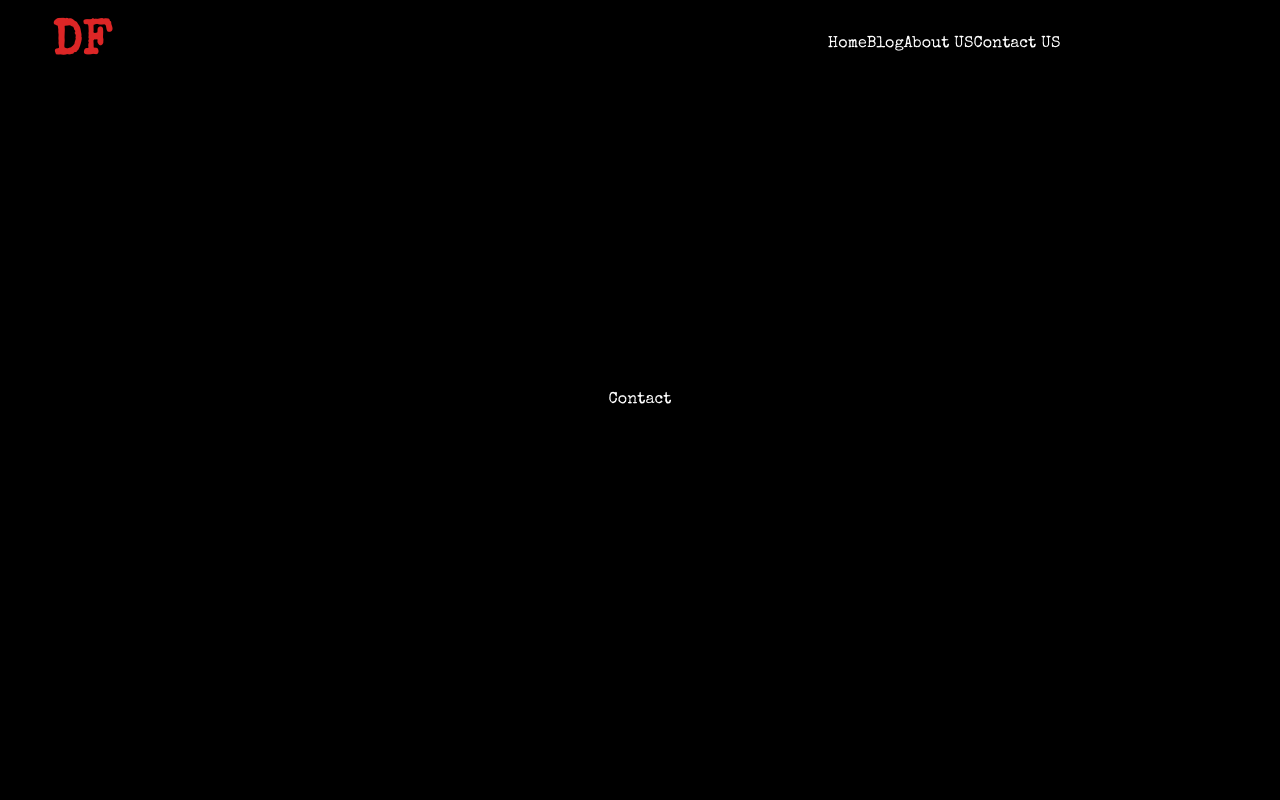
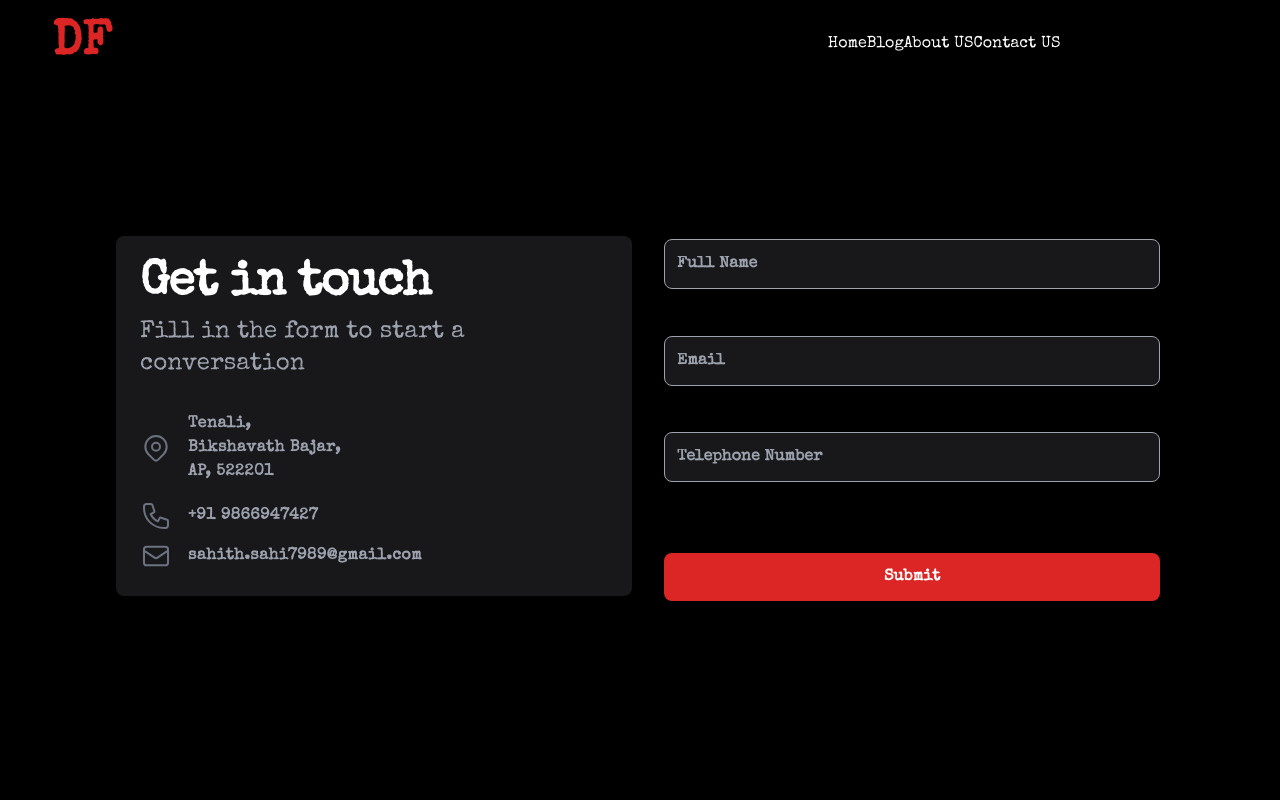
Before and after one commit to Dare-devil-23/dizzyfit, a Next.js app: page /contact in a window 1280 px wide. Shown: the top 800 px of the page. Built offline with nearby package versions, Linux system fonts and the light colour scheme.

Commit message:
contact about pages

```diff
--- a/pages/about.js
+++ b/pages/about.js
@@ -1,8 +1,74 @@
 import React from 'react'
-
+import { FaToolbox } from 'react-icons/fa'
+import { ImLocation2 } from 'react-icons/im'
+import { RiFacebookLine, RiInstagramLine, RiTwitterLine, RiGithubLine, RiTelegramLine} from 'react-icons/ri'
+import Link from 'next/link'
 const About = () => {
   return (
-    <div className='min-h-screen text-white flex justify-center items-center'>About</div>
+    <div className='min-h-screen mt-16 flex justify-center items-center'>
+      <div className="max-w-4xl flex items-center h-auto lg:h-screen flex-wrap mx-auto my-32 lg:my-0">
+        <div id="profile" className="w-full lg:w-3/5 rounded-lg lg:rounded-l-lg lg:rounded-r-none shadow-2xl bg-zinc-900 opacity-75 mx-6 lg:mx-0">
+          <div className="p-4 md:p-12 text-center lg:text-left">
+            <div className="block lg:hidden rounded-full shadow-xl mx-auto -mt-16 h-48 w-48 bg-cover bg-center" >
+              <img src='https://images.unsplash.com/photo-1519085360753-af0119f7cbe7?ixlib=rb-4.0.3&ixid=MnwxMjA3fDB8MHxwaG90by1wYWdlfHx8fGVufDB8fHx8&auto=format&fit=crop&w=387&q=80' />
+            </div>
+
+            <h1 className="text-3xl font-bold pt-8 lg:pt-0">Sahith</h1>
+            <div className="mx-auto lg:mx-0 w-4/5 pt-3 border-b-2 border-red-600 opacity-25"></div>
+            <p className="pt-4 text-base font-bold flex items-center justify-center lg:justify-start">
+              <a className="h-4 fill-current text-red-600 pr-4">
+                <FaToolbox className="text-lg"/>
+              </a>Full Stack Developer</p>
+            <p className="pt-2 text-gray-600 text-xs lg:text-sm flex items-center justify-center lg:justify-start">
+              <a className="h-4 fill-current text-red-600 pr-4">
+              <ImLocation2 className="text-lg"/>
+            </a>Location - 16.2379° N, 80.6444° E</p>
+            <p className="pt-8 text-sm">Happiness is a by-product of an effort to make someone else happy.</p>
+
+            <div className="pt-12 pb-8">
+              <Link href="/contact" className="bg-red-600 hover:bg-red-500 text-white font-bold py-4 px-4 rounded-full">
+                Get In Touch
+              </Link>
+            </div>
+
+            <div className="mt-6 pb-16 lg:pb-0 w-full justify-evenly text-2xl lg:w-full mx-auto flex flex-wrap items-center">
+              <a className="link" href="#"  >
+                <span className="h-6 fill-current text-gray-600  hover:text-red-600" >
+                  <RiFacebookLine/>
+                </span>
+              </a>
+              <a className="link" href="#"  >
+                <span className="h-6 fill-current text-gray-600  hover:text-red-600" >
+                  <RiInstagramLine />
+                </span>
+              </a>
+              <a className="link" href="#"  >
+                <span className="h-6 fill-current text-gray-600  hover:text-red-600" >
+                  <RiGithubLine />
+                </span>
+              </a>
+              <a className="link" href="#"  >
+                <span className="h-6 fill-current text-gray-600  hover:text-red-600" >
+                  <RiTwitterLine />
+                </span>
+              </a>
+              <a className="link" href="#"  >
+                <span className="h-6 fill-current text-gray-600  hover:text-red-600" >
+                  <RiTelegramLine />
+                </span>
+              </a>
+            </div>
+          </div>
+
+        </div>
+
+        <div className="w-full lg:w-2/5 hidden md:block">
+          <img src="https://images.unsplash.com/photo-1599847022902-f64cc1ae97fd?ixlib=rb-4.0.3&ixid=MnwxMjA3fDB8MHxwaG90by1wYWdlfHx8fGVufDB8fHx8&auto=format&fit=crop&w=464&q=80" />
+
+        </div>
+
+      </div>
+    </div>
   )
 }
 
--- a/pages/components/bodypart.js
+++ b/pages/components/bodypart.js
@@ -4,7 +4,7 @@ const BodyPart = (props) => {
   return (
     <button className={
       `flex justify-center items-center m-1 font-medium py-2 px-4 lg:py-2 lg:px-3 2xl:py-3 2xl:px-5 rounded-full text-white border border-zinc-300 border-opacity-25  hover:border-opacity-10
-      ${props.bodyPart === props.part ? "bg-red-600 hover:bg-red-500" : "bg-zinc-800 hover:bg-zinc-600"}
+      ${props.bodyPart === props.part ? "bg-red-600 hover:bg-red-500" : "bg-zinc-900 hover:bg-zinc-800"}
       ` }
       onClick={()=>{
         props.setBodyPart(props.part)
--- a/pages/components/footer.js
+++ b/pages/components/footer.js
@@ -17,7 +17,7 @@ export default function Footer() {
                             To ensure that all Wikipedia content is verifiable, anyone may question an uncited claim. If your work has been tagged
                         </p>
                         <div className="w-44 pt-6 md:pt-0" id="#contact">
-                            <Link href="/contact" className="bg-red-600 justify-center text-center rounded-lg shadow px-10 py-3 flex items-center">
+                            <Link href="/contact" className="bg-red-600 hover:bg-red-500 justify-center text-center rounded-full shadow px-10 py-3 flex items-center">
                                 Contact US
                             </Link>
                         </div>
--- a/pages/contact.js
+++ b/pages/contact.js
@@ -2,8 +2,73 @@ import React from 'react'
 
 const Contact = () => {
   return (
-    <div >
-        Contact
+    <div className='container mt-10 md:mt-0'>
+      <div className="relative flex items-top justify-center min-h-screen  sm:items-center sm:pt-0">
+        <div className="max-w-6xl mx-auto sm:px-6 lg:px-8">
+          <div className="mt-8 overflow-hidden">
+            <div className="grid grid-cols-1 md:grid-cols-2">
+              <div className="p-6 m-5 md:mr-2 bg-zinc-900 rounded-lg">
+                <h1 className="text-4xl sm:text-5xl text-white font-extrabold tracking-tight">
+                  Get in touch
+                </h1>
+                <p className="text-normal text-lg sm:text-2xl font-medium  text-gray-400 mt-2">
+                  Fill in the form to start a conversation
+                </p>
+
+                <div className="flex items-center mt-8  text-gray-400">
+                  <svg fill="none" stroke="currentColor" stroke-linecap="round" stroke-linejoin="round" stroke-width="1.5" viewBox="0 0 24 24" className="w-8 h-8 text-gray-500">
+                    <path stroke-linecap="round" stroke-linejoin="round" stroke-width="1.5" d="M17.657 16.657L13.414 20.9a1.998 1.998 0 01-2.827 0l-4.244-4.243a8 8 0 1111.314 0z" />
+                    <path stroke-linecap="round" stroke-linejoin="round" stroke-width="1.5" d="M15 11a3 3 0 11-6 0 3 3 0 016 0z" />
+                  </svg>
+                  <div className="ml-4 text-md tracking-wide font-semibold w-40">
+                    Tenali, Bikshavath Bajar, AP,
+                    522201
+                  </div>
+                </div>
+
+                <div className="flex items-center mt-4  text-gray-400">
+                  <svg fill="none" stroke="currentColor" stroke-linecap="round" stroke-linejoin="round" stroke-width="1.5" viewBox="0 0 24 24" className="w-8 h-8 text-gray-500">
+                    <path stroke-linecap="round" stroke-linejoin="round" stroke-width="1.5" d="M3 5a2 2 0 012-2h3.28a1 1 0 01.948.684l1.498 4.493a1 1 0 01-.502 1.21l-2.257 1.13a11.042 11.042 0 005.516 5.516l1.13-2.257a1 1 0 011.21-.502l4.493 1.498a1 1 0 01.684.949V19a2 2 0 01-2 2h-1C9.716 21 3 14.284 3 6V5z" />
+                  </svg>
+                  <div className="ml-4 text-md tracking-wide font-semibold w-40">
+                    +91 9866947427
+                  </div>
+                </div>
+
+                <div className="flex items-center mt-2  text-gray-400">
+                  <svg fill="none" stroke="currentColor" stroke-linecap="round" stroke-linejoin="round" stroke-width="1.5" viewBox="0 0 24 24" className="w-8 h-8 text-gray-500">
+                    <path stroke-linecap="round" stroke-linejoin="round" stroke-width="1.5" d="M3 8l7.89 5.26a2 2 0 002.22 0L21 8M5 19h14a2 2 0 002-2V7a2 2 0 00-2-2H5a2 2 0 00-2 2v10a2 2 0 002 2z" />
+                  </svg>
+                  <div className="ml-4 text-md tracking-wide font-semibold w-40">
+                    sahith.sahi7989@gmail.com
+                  </div>
+                </div>
+              </div>
+
+              <form className="px-6 flex flex-col justify-around">
+                <div className="flex flex-col">
+                  <label for="name" className="hidden">Full Name</label>
+                  <input type="name" name="name" id="name" placeholder="Full Name" className="w-100 mt-2 py-3 px-3 rounded-lg bg-zinc-900 border border-gray-400 text-gray-800 font-semibold focus:border-gray-600 focus:outline-none" />
+                </div>
+
+                <div className="flex flex-col mt-2">
+                  <label for="email" className="hidden">Email</label>
+                  <input type="email" name="email" id="email" placeholder="Email" className="w-100 mt-2 py-3 px-3 rounded-lg bg-zinc-900 border border-gray-400 text-gray-800 font-semibold focus:border-gray-600 focus:outline-none" />
+                </div>
+
+                <div className="flex flex-col mt-2">
+                  <label for="tel" className="hidden">Number</label>
+                  <input type="tel" name="tel" id="tel" placeholder="Telephone Number" className="w-100 mt-2 py-3 px-3 rounded-lg bg-zinc-900 border border-gray-400 text-gray-800 font-semibold focus:border-gray-600 focus:outline-none" />
+                </div>
+
+                <button type="submit" className=" bg-red-600 hover:bg-blue-dark text-white font-bold py-3 px-6 rounded-lg mt-10 hover:bg-red-500 transition ease-in-out duration-300">
+                  Submit
+                </button>
+              </form>
+            </div>
+          </div>
+        </div>
+      </div>
     </div>
   )
 }
```
